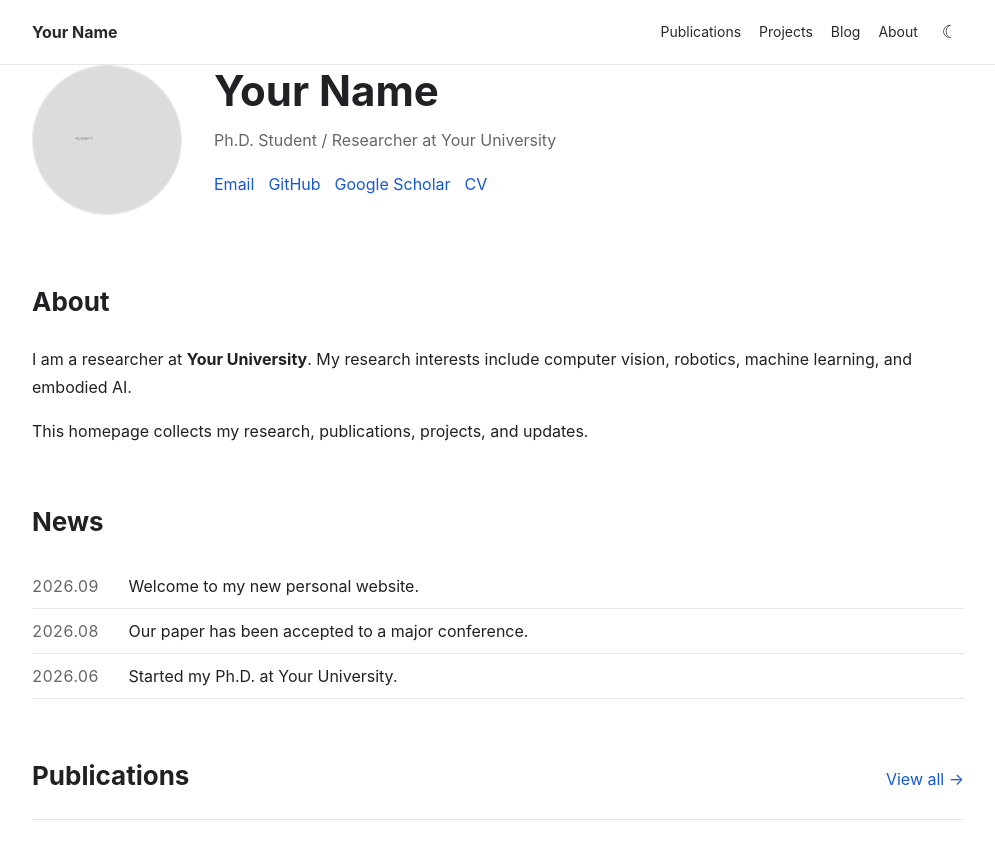
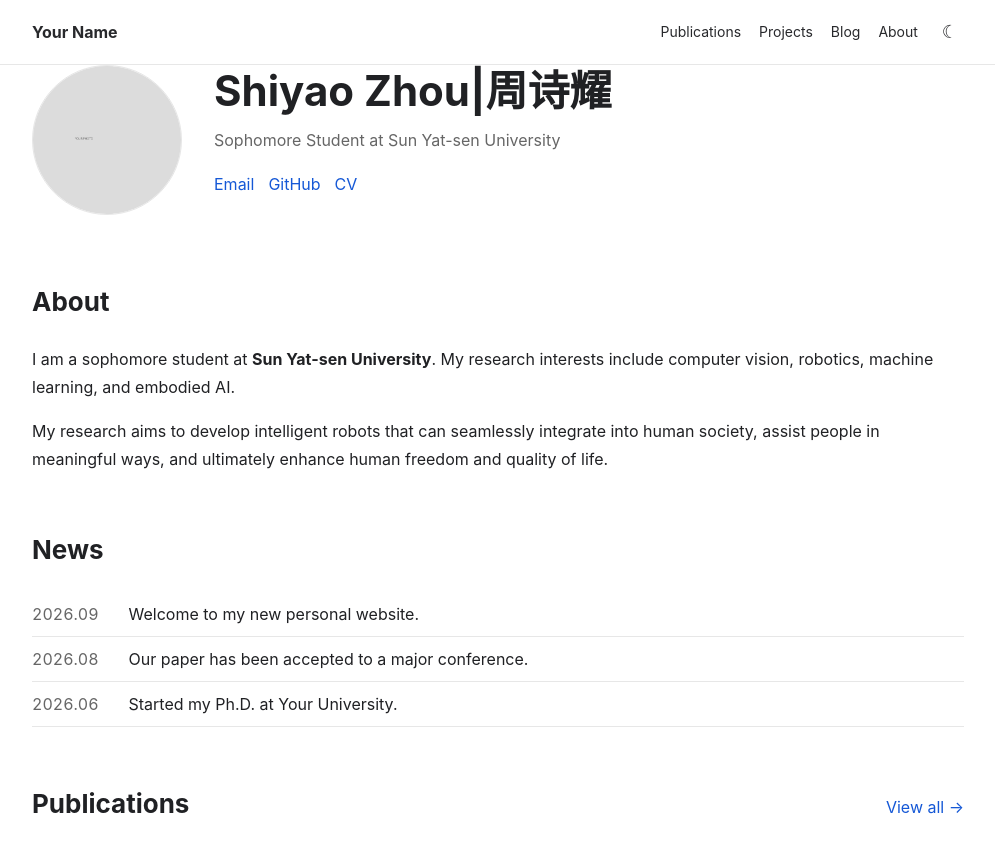
Before and after one commit to zhoushy93/zhoushy93.github.io, a Jekyll site: the page built from index.md, in a window 1280 px wide and 900 px high, cut to the strip 0-844 px from the top of the window. Shown: the whole strip, without its empty margins (142-1137 px from the left). Built offline with Jekyll 4.4.1, drawn with Linux system fonts in a browser that asks for light colours.

Commit message:
Revise homepage content for Shiyao Zhou
Updated personal information and research interests.

```diff
--- a/index.md
+++ b/index.md
@@ -2,7 +2,7 @@
 layout: default
 title: Home
 ---
-<section class="hero"><img class="avatar" src="/assets/img/avatar.jpg" alt="Your Name"><div><h1>Your Name</h1><p class="subtitle">Ph.D. Student / Researcher at Your University</p><p class="links"><a href="mailto:you@example.com">Email</a><a href="https://github.com/yourusername">GitHub</a><a href="#">Google Scholar</a><a href="/files/cv.pdf">CV</a></p></div></section>
-<section><h2>About</h2><p>I am a researcher at <strong>Your University</strong>. My research interests include computer vision, robotics, machine learning, and embodied AI.</p><p>This homepage collects my research, publications, projects, and updates.</p></section>
+<section class="hero"><img class="avatar" src="/assets/img/avatar.jpg" alt="Your Name"><div><h1>Shiyao Zhou|周诗耀</h1><p class="subtitle">Sophomore Student at Sun Yat-sen University</p><p class="links"><a href="mailto:zhoushy93@mail2.sysu.edu.cn">Email</a><a href="https://github.com/zhoushy93.github.io">GitHub</a><a href="/files/cv.pdf">CV</a></p></div></section>
+<section><h2>About</h2><p>I am a sophomore student at <strong>Sun Yat-sen University</strong>. My research interests include computer vision, robotics, machine learning, and embodied AI.</p><p>My research aims to develop intelligent robots that can seamlessly integrate into human society, assist people in meaningful ways, and ultimately enhance human freedom and quality of life.</p></section>
 <section><h2>News</h2><div class="news-item"><span>2026.09</span> Welcome to my new personal website.</div><div class="news-item"><span>2026.08</span> Our paper has been accepted to a major conference.</div><div class="news-item"><span>2026.06</span> Started my Ph.D. at Your University.</div></section>
 <section><div class="section-heading"><h2>Publications</h2><a href="/publications/">View all →</a></div>{% for paper in site.data.publications limit:4 %}{% include publication.html paper=paper %}{% endfor %}</section>
```
